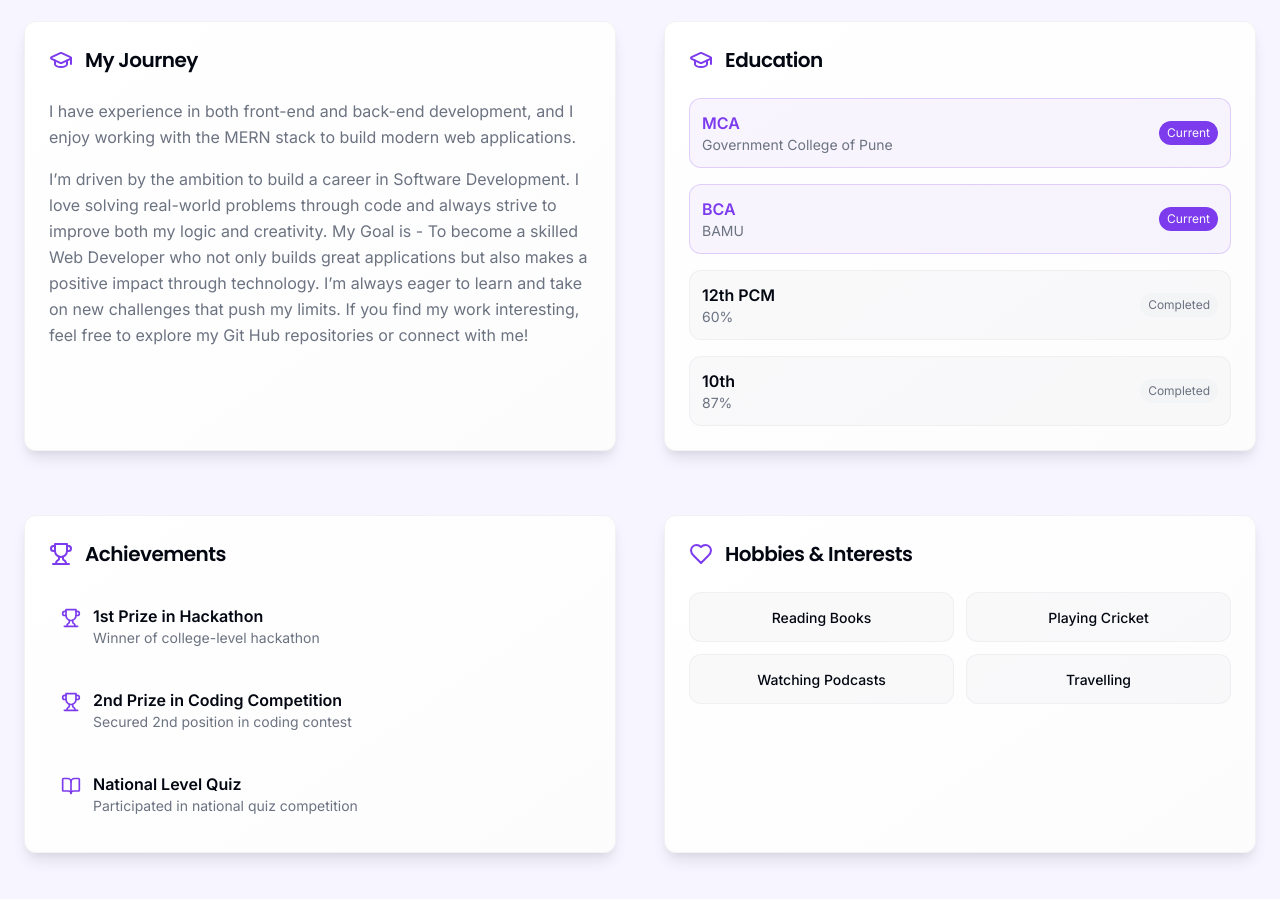
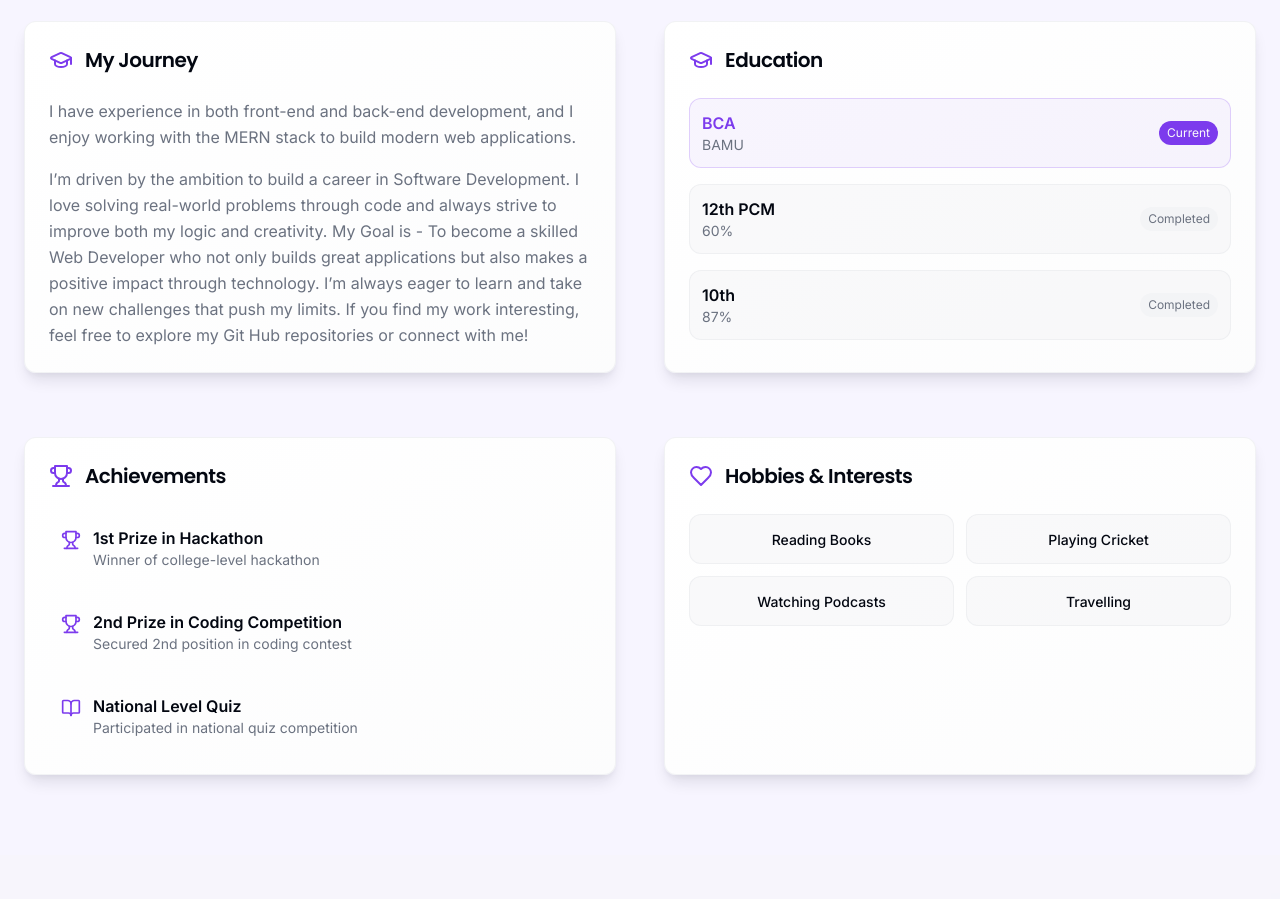
Before and after one commit to SoyamKayasth/Portfolio_website, a React (Vite) app: page / in a window 1280 px wide. Shown: the part 1140-2039 px from the top of the page. Built offline with nearby package versions, Linux system fonts and the light colour scheme.

Commit message:
Remove MCA qualification div
Remove the div element that displays the MCA qualification.

```diff
--- a/src/components/About.tsx
+++ b/src/components/About.tsx
@@ -15,11 +15,6 @@ const About = () => {
     desc: 'Participated in national quiz competition'
   }];
   const education = [{
-    level: 'MCA',
-    institution: 'Government College of Pune',
-    status: 'Current',
-    highlight: true
-  }, {
     level: 'BCA',
     institution: 'BAMU',
     status: 'Current',
```
